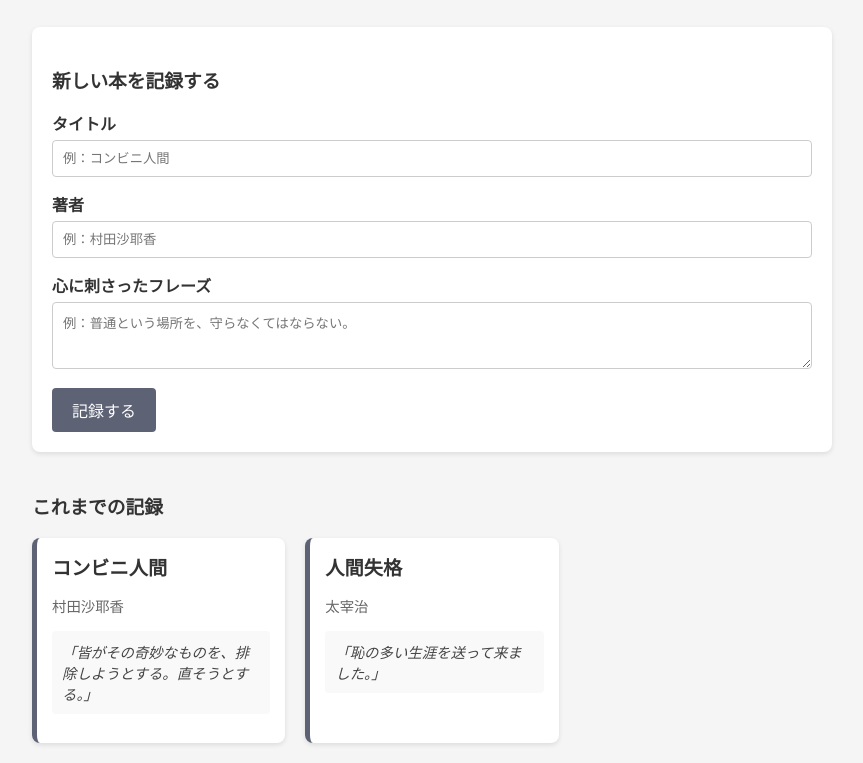
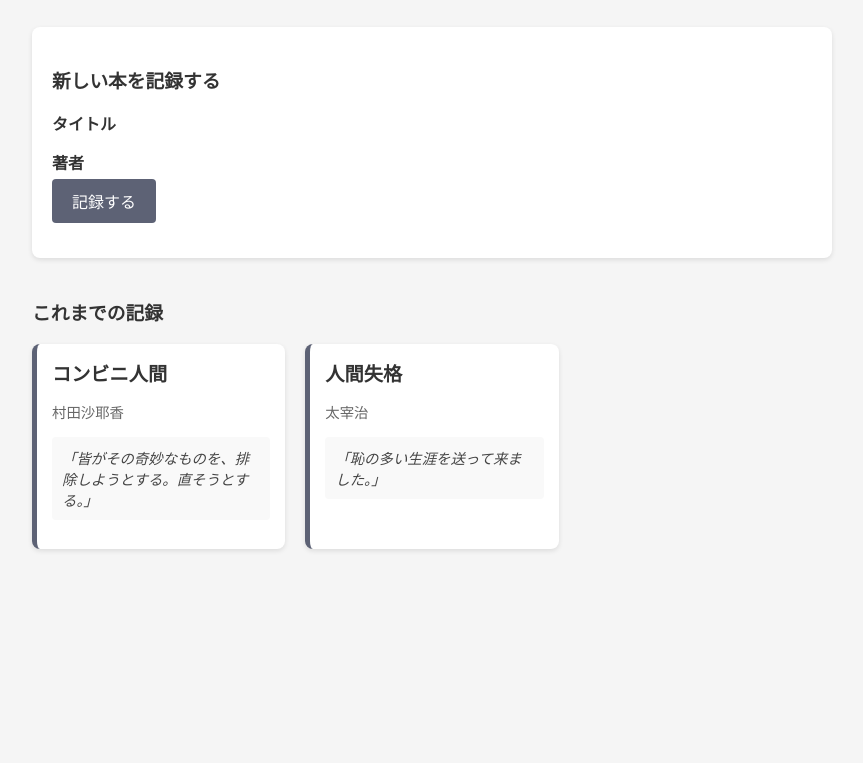
Before and after one commit to templa0320/my-website, a plain HTML site: page index.html in a window 1280 px wide. Shown: the part 185-948 px from the top of the page, without its empty margins (208-1071 px from the left). After the commit the page ends 800 px from the top, so only its background shows below. Drawn offline with Linux system fonts and the light colour scheme.

Commit message:
Update index.html

```diff
--- a/index.html
+++ b/index.html
@@ -117,15 +117,9 @@
         <h3>新しい本を記録する</h3>
         <div class="form-group">
             <label>タイトル</label>
-            <input type="text" placeholder="例：コンビニ人間">
         </div>
         <div class="form-group">
-            <label>著者</label>
-            <input type="text" placeholder="例：村田沙耶香">
-        </div>
-        <div class="form-group">
-            <label>心に刺さったフレーズ</label>
-            <textarea rows="3" placeholder="例：普通という場所を、守らなくてはならない。"></textarea>
+            <label>著者</label
         </div>
         <button type="button">記録する</button>
     </section>
```
